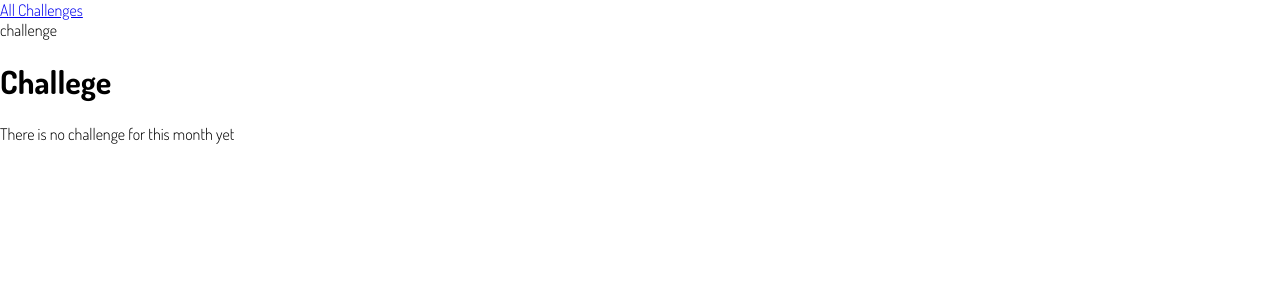
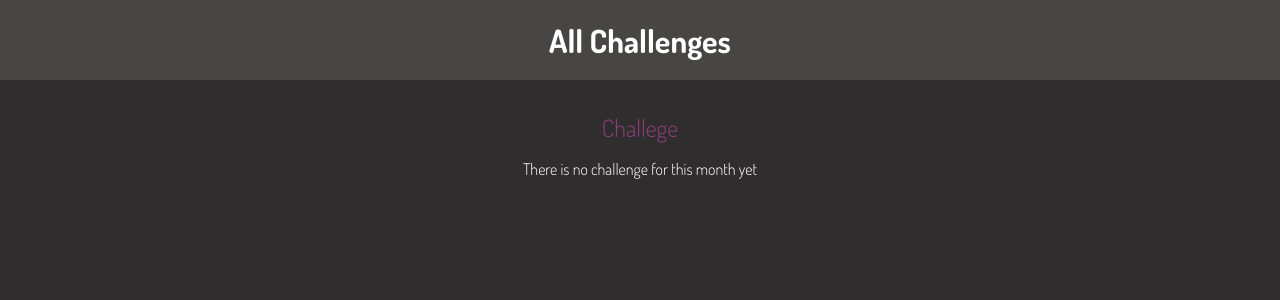
Before and after one commit to Bojan0611/Monthly_challenges, a Django app: template challenges/templates/challenges/challenge.html in a window 1280 px wide. Shown: the top 300 px of the page. Run offline with Django 4.2, Linux system fonts and the light colour scheme; the template is opened without the code that fills it, so the values that code supplies are empty; parts of the project's set-up code (start-up, migrations or seed data) failed here and were passed over.

Commit message:
make page beauty

```diff
--- /dev/null
+++ b/challenges/static/challenges/challenge.css
@@ -0,0 +1,22 @@
+h1,
+h2 {
+    text-align: center;
+    color: white;
+}
+
+h1 {
+    font-size: 1.5rem;
+    margin: 2rem 0 1rem 0;
+    font-weight: normal;
+    color: rgb(140, 62, 123);
+}
+
+h2 {
+    font-size: 3rem;
+    font-weight: bold;
+}
+
+.fallback {
+    text-align: center;
+    color: white;
+}
--- /dev/null
+++ b/challenges/static/challenges/includes/header.css
@@ -0,0 +1,25 @@
+header {
+    width: 100%;
+    height: 5rem;
+    background-color: rgb(72, 69, 69);
+}
+
+header nav {
+    width: 100%;
+    height: 100%;
+    display: flex;
+    justify-content: center;
+    align-items: center;
+}
+
+header nav a {
+    color: white;
+    font-size: 2rem;
+    font-weight: bold;
+    text-decoration: none;
+}
+
+header nav a:hover,
+header nav a:active {
+    color:rgb(146, 55, 126)
+}
--- a/challenges/templates/challenges/challenge.html
+++ b/challenges/templates/challenges/challenge.html
@@ -1,15 +1,21 @@
 {% extends "base.html" %}
+{% load static %}
+
+{% block css_files %}
+    <link rel="stylesheet" href="{% static "challenges/challenge.css" %}">
+    <link rel="stylesheet" href="{% static "challenges/includes/header.css" %}">
+{% endblock %}
 
 {% block title %}
     {{ month|title }}
 {% endblock %}
 
 {% block content %}
-    {% include "challenges/includes/header.html" with active_page="challenge" %}
+{% include "challenges/includes/header.html" %}
     <h1>{{ month|title }} Challege</h1>
     {% if text %}
         <h2>{{ text }}</h2>
     {% else %}
-            <p> There is no challenge for this month yet </p>
+        <p class="fallback"> There is no challenge for this month yet </p>
     {% endif %}
 {% endblock %}
--- a/challenges/templates/challenges/index.html
+++ b/challenges/templates/challenges/index.html
@@ -3,6 +3,7 @@
 
 {% block css_files %}
     <link rel="stylesheet" href="{% static "challenges/challenges.css" %}">
+    <link rel="stylesheet" href="{% static "challenges/includes/header.css" %}">
 {% endblock %}
 
 {% block title %}
@@ -10,7 +11,7 @@
 {% endblock %}
 
 {% block content %}
-{% include "challenges/includes/header.html" with active_page="index" %}
+{% include "challenges/includes/header.html" %}
     <ul>
         {% for month in months %}
             <li><a href={% url "month-challenge" month %}> {{ month|title }} </a></li>
--- a/monthly_challenges/settings.py
+++ b/monthly_challenges/settings.py
@@ -56,7 +56,7 @@ TEMPLATES = [
     {
         "BACKEND": "django.template.backends.django.DjangoTemplates",
         "DIRS": [
-                # BASE_DIR / "challenges" / "templates"
+                # BASE_DIR / "challenges" / "templates",
                 BASE_DIR / "templates"
         ],
         "APP_DIRS": True,
--- a/static/styles.css
+++ b/static/styles.css
@@ -6,4 +6,5 @@ html {
 
 body {
     margin: 0;
+    background-color: rgb(47, 45, 45);
 }
```
Also changed, not shown: challenges/static/challenges/challenges.css (+34 -0 lines). Lines whose indentation alone changed are shown as unchanged.
